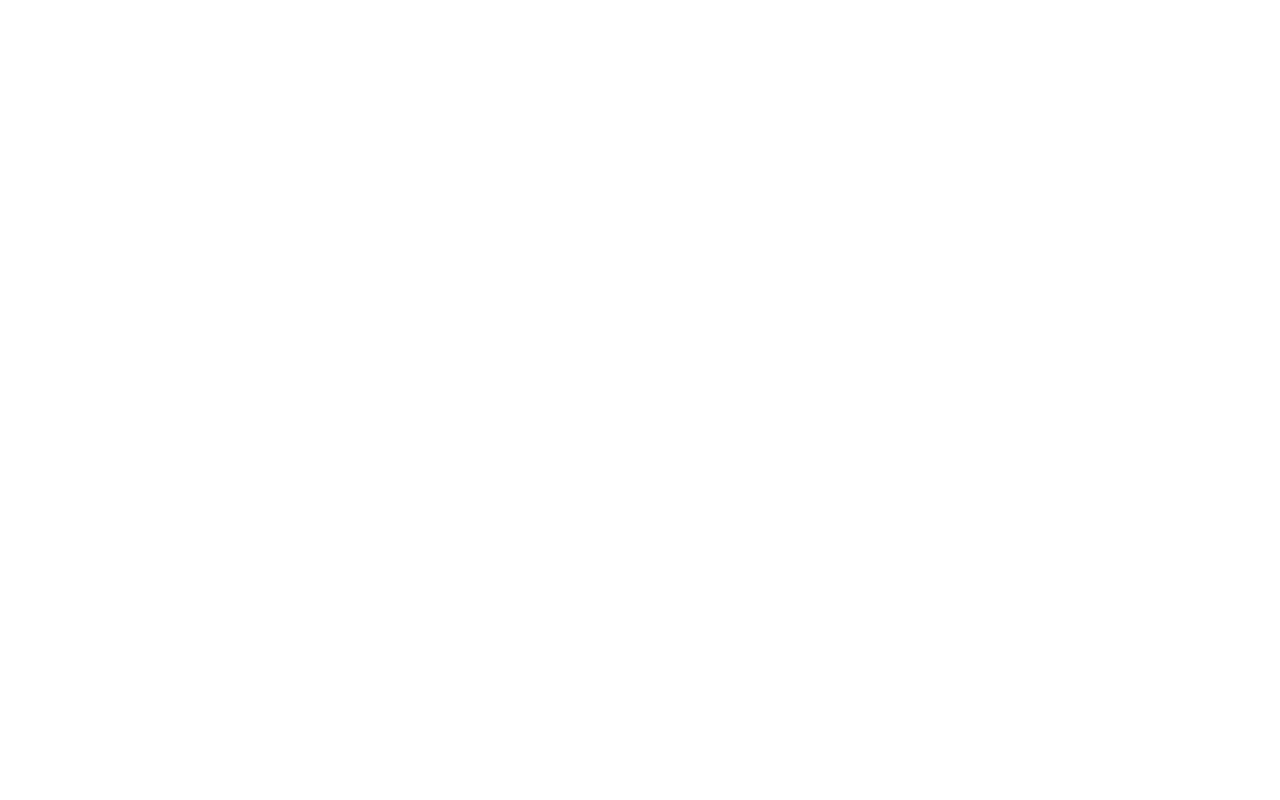
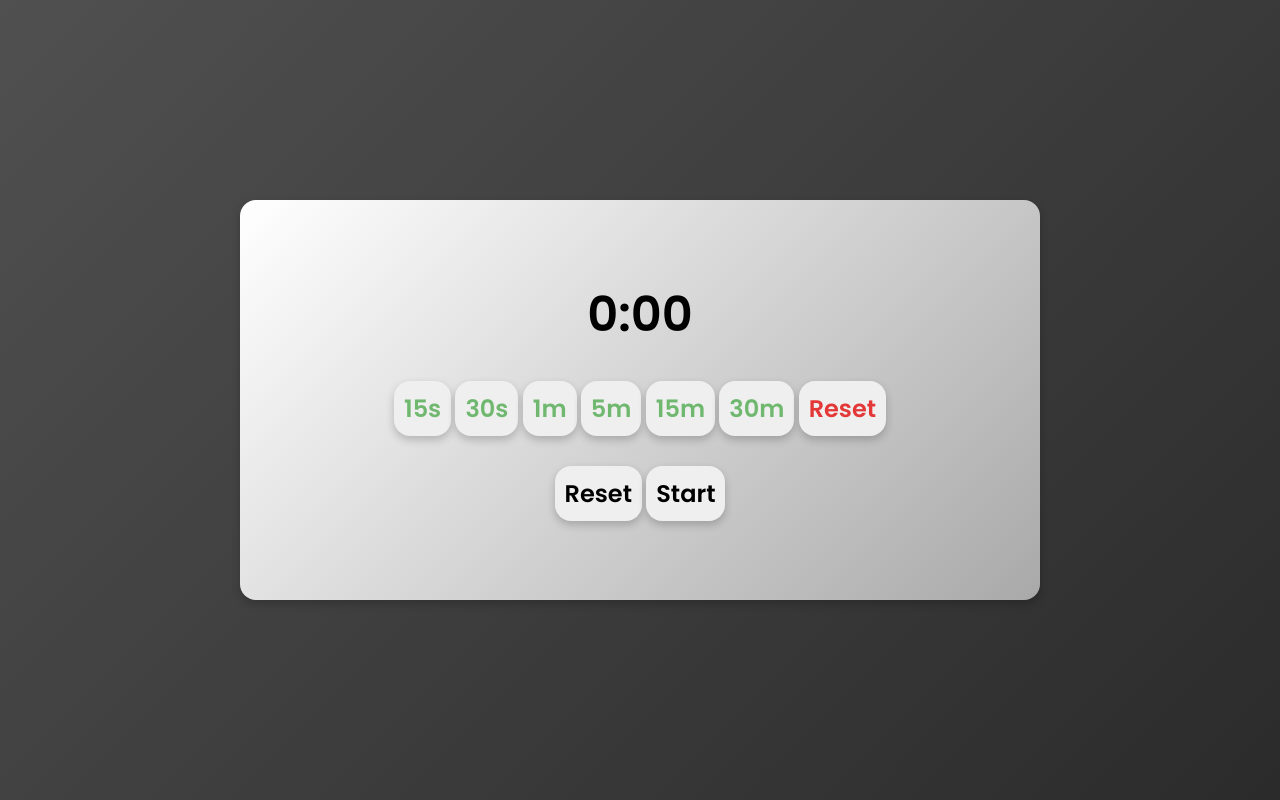
Before and after one commit to Jaydoh19/Countdown-Timer, a plain HTML site: page index.html in a window 1280 px wide. Drawn offline with Linux system fonts and the light colour scheme.

Commit message:
made html markup and css

```diff
--- a/index.html
+++ b/index.html
@@ -4,8 +4,28 @@
   <meta charset="UTF-8">
   <meta name="viewport" content="width=device-width, initial-scale=1.0">
   <title>Countdown Timer</title>
+  <link rel="stylesheet" href="styles.css">
+  <link href="https://fonts.googleapis.com/css?family=Poppins:100,100italic,200,200italic,300,300italic,regular,italic,500,500italic,600,600italic,700,700italic,800,800italic,900,900italic" rel="stylesheet" />
 </head>
 <body>
+  <div class="timer-container">
+    <p class="countdown" id="countdown">0:00</p>
+    <div class="time-intervals">
+      <button class="interval"><span>15s</span></button>
+      <button class="interval"><span>30s</span></button>
+      <button class="interval"><span>1m</span></button>
+      <button class="interval"><span>5m</span></button>
+      <button class="interval"><span>15m</span></button>
+      <button class="interval"><span>30m</span></button>
+      <button class="interval-reset"><span>Reset</span></button>
+    </div>
+    <div class="timer-functions">
+      <button class="reset-btn">Reset</button>
+      <button class="start-btn">Start</button>
+    </div>
+  </div>
 
+
+  <script src="script.js"></script>
 </body>
 </html>
--- a/styles.css
+++ b/styles.css
@@ -0,0 +1,89 @@
+*{
+  margin: 0;
+  padding: 0;
+  box-sizing: border-box;
+}
+
+body{
+  font-family: "Poppins", sans-serif;
+  display: flex;
+  justify-content: center;
+  align-items: center;
+  flex-direction: column;
+  background: linear-gradient(135deg,rgb(80, 80, 80),rgb(43, 43, 43));
+  min-height: 100vh;
+}
+
+span{
+  font-family: "Poppins", sans-serif;
+}
+
+button{
+  font-family: "Poppins", sans-serif;
+}
+
+.timer-container{
+  display: flex;
+  flex-direction: column;
+  justify-content: center;
+  align-items: center;
+  border-radius: 1rem;
+  gap: 30px;
+  padding: 10px;
+  width: 50rem;
+  height: 25rem;
+  background: linear-gradient(135deg, white, darkgray);
+  box-shadow: 0 4px 8px rgba(0,0,0,0.2);
+}
+
+.time-intervals{
+  gap: 35px;
+}
+
+.countdown{
+  font-size: 3rem;
+  font-weight: 600;
+}
+
+.interval{
+  font-size: 1.5rem;
+  border: none;
+  font-weight: 600;
+  border-radius: 1rem;
+  padding: 10px;
+  box-shadow: 0 4px 8px rgba(0,0,0,0.2);
+}
+
+.interval span {
+  color: rgb(112, 184, 112);
+}
+
+.interval-reset{
+  font-size: 1.5rem;
+  border: none;
+  font-weight: 600;
+  border-radius: 1rem;
+  padding: 10px;
+  box-shadow: 0 4px 8px rgba(0,0,0,0.2);
+}
+
+.interval-reset span{
+  color: rgb(228, 56, 56);
+}
+
+.reset-btn, .start-btn{
+  font-size: 1.5rem;
+  border: none;
+  font-weight: 600;
+  border-radius: 1rem;
+  padding: 10px;
+  box-shadow: 0 4px 8px rgba(0,0,0,0.2);
+}
+
+.interval, .interval-reset, .reset-btn, .start-btn{
+  transition: all 0.2s ease;
+}
+
+.interval:hover, .interval-reset:hover, .reset-btn:hover, .start-btn:hover{
+  transform: scale(1.1);
+}
```
